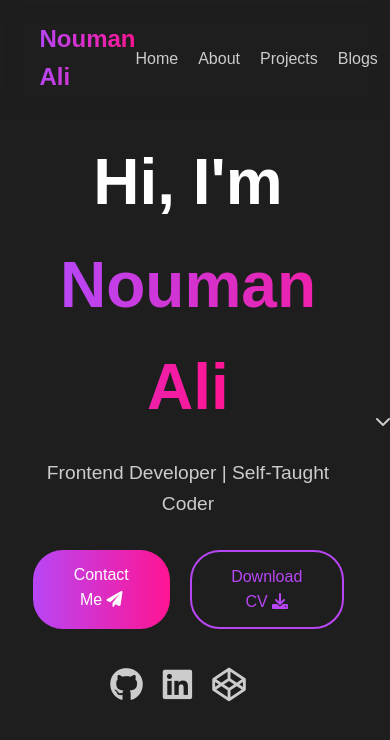
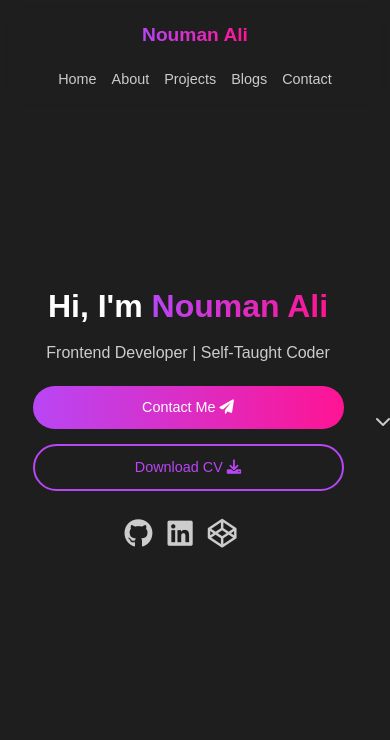
Before and after one commit to code-nouman/Nouman-Portfolio, a plain HTML site: page index.html in a window 390 px wide. Drawn offline with Linux system fonts and the light colour scheme.

Commit message:
Updated index.html and styles.css

```diff
--- a/styles.css
+++ b/styles.css
@@ -3,6 +3,10 @@
     padding: 0;
     box-sizing: border-box;
     font-family: 'Poppins', sans-serif;
+}
+
+html {
+    overflow-x: hidden;
 }
 
 body {
@@ -69,9 +73,10 @@ nav ul li a:hover {
 }
 
 .hero-content h1 {
-    font-size: 4rem;
+    font-size: clamp(2.5rem, 8vw, 4rem);
     margin-bottom: 20px;
     color: #FFFFFF;
+    line-height: 1.2;
 }
 
 .hero-content h1 .gradient-text {
@@ -80,8 +85,9 @@ nav ul li a:hover {
     background-clip: text;
     color: transparent;
 }
+
 .subtitle {
-    font-size: 1.2rem;
+    font-size: clamp(1rem, 3vw, 1.2rem);
     margin-bottom: 30px;
     color: #CCCCCC;
 }
@@ -124,7 +130,7 @@ nav ul li a:hover {
 
 .social-links a {
     color: #CCCCCC;
-    font-size: 2.1rem;
+    font-size: clamp(1.8rem, 5vw, 2.1rem);
     transition: color 0.3s;
 }
 
@@ -242,6 +248,7 @@ nav ul li a:hover {
     color: #FFFFFF;
 }
 
+/* Footer */
 footer {
     background: #2D2D2D;
     padding: 30px 0;
@@ -249,16 +256,81 @@ footer {
 }
 
 @media (max-width: 768px) {
+    nav .container {
+        flex-direction: column;
+        gap: 15px;
+    }
+
+    nav ul {
+        flex-wrap: wrap;
+        justify-content: center;
+        gap: 15px;
+    }
+
+    /* Hero section mobile fixes */
+    .hero-content h1 {
+        font-size: 2.5rem;
+        line-height: 1.2;
+        margin-bottom: 15px;
+    }
+
+    .subtitle {
+        font-size: 1rem;
+        margin-bottom: 20px;
+    }
+
+    .cta-buttons {
+        flex-direction: column;
+        gap: 15px;
+    }
+
+    .btn {
+        padding: 10px 20px;
+        font-size: 0.9rem;
+    }
+
+    .social-links {
+        gap: 15px;
+        margin-top: 20px;
+    }
+
+    .social-links a {
+        font-size: 1.8rem;
+    }
+
     .about-grid {
         grid-template-columns: 1fr;
-        text-align: center;
+        gap: 30px;
     }
 
     .about-image {
-        order: -1;
+        max-width: 300px;
+        margin: 0 auto;
+    }
+}
+
+@media (max-width: 480px) {
+    .hero-content h1 {
+        font-size: 2rem;
     }
 
-    .skills-grid {
-        grid-template-columns: repeat(2, 1fr);
+    nav .logo {
+        font-size: 1.2rem;
+    }
+
+    nav ul li a {
+        font-size: 0.9rem;
+    }
+
+    .project-card,
+    .blog-card {
+        margin: 0 -20px;
+        width: calc(100% + 40px);
     }
 }
+
+@media (hover: none) {
+    .btn, .social-links a {
+        transition: none !important;
+    }
+}
```
Also changed, not shown: index.html (+0 -1 lines).
